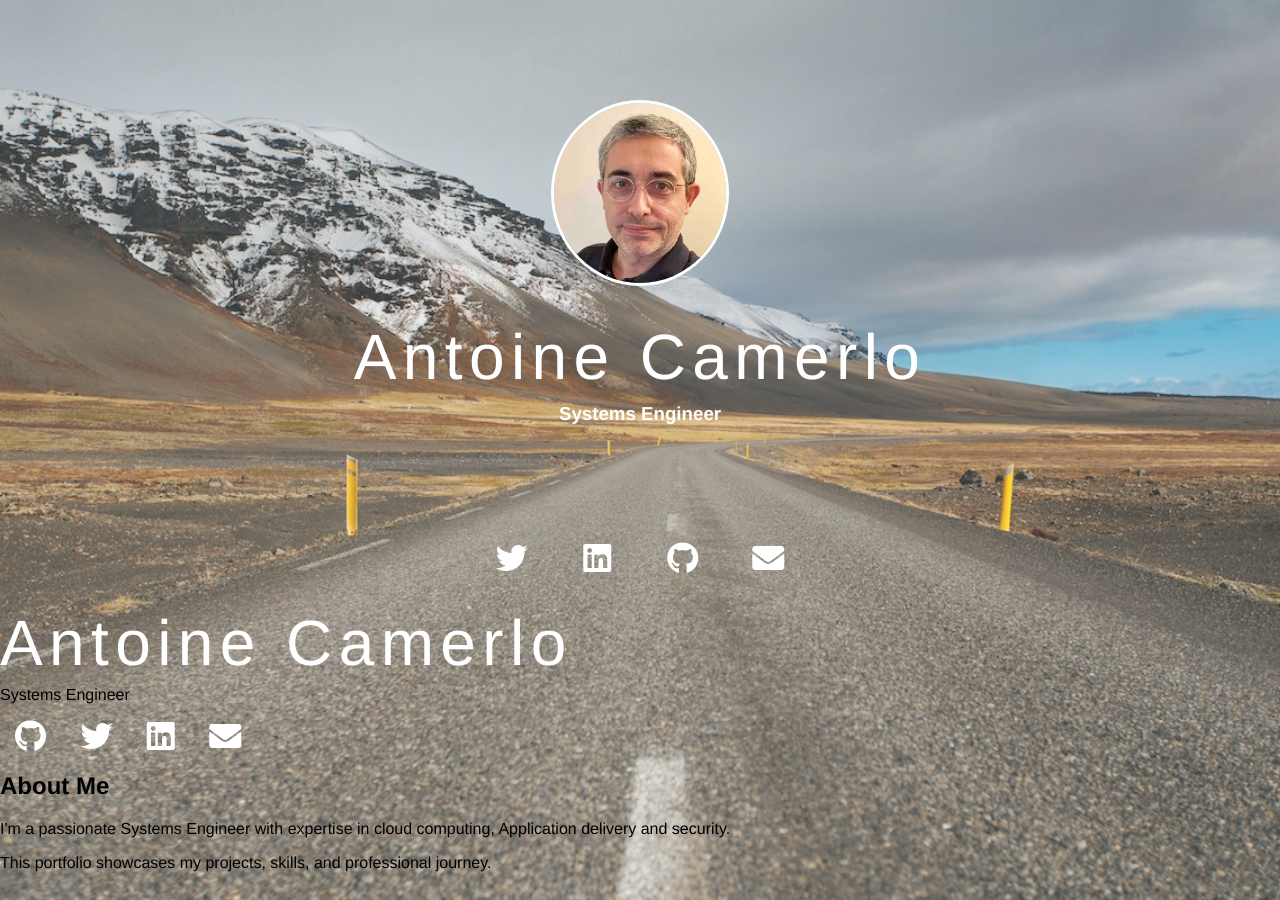
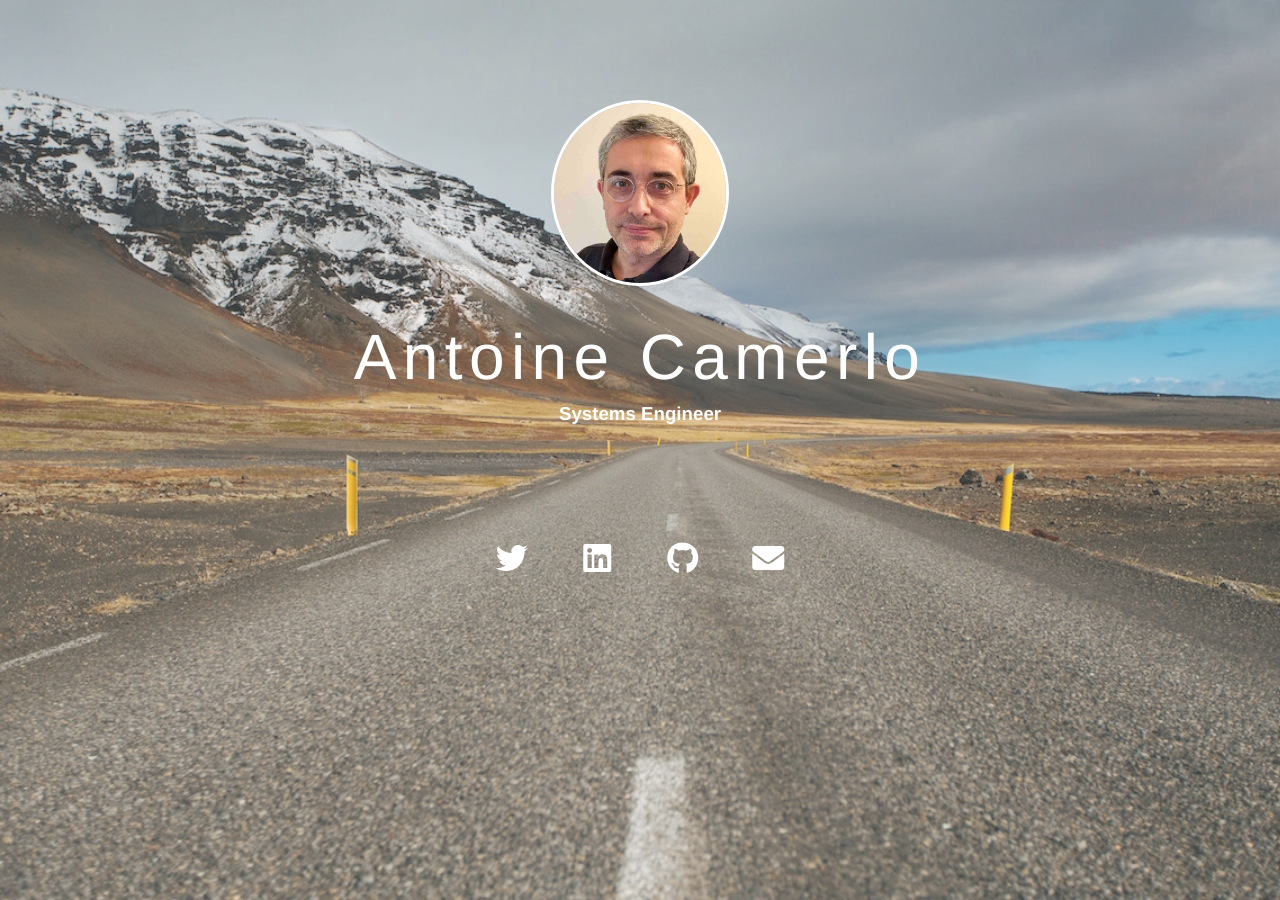
Before and after one commit to aca2328/aca2328.github.io, a Jekyll site: the page built from index.md, in a window 1280 px wide. Built offline with Jekyll 4.4.1, drawn with Linux system fonts in a browser that asks for light colours; nearby versions of some CDN libraries.

Commit message:
clean version

```diff
--- a/index.md
+++ b/index.md
@@ -1,48 +1,3 @@
 ---
 layout: default
-title: "Antoine Camerlo - Systems Engineer"
-description: "Antoine Camerlo, Systems Engineer specializing in application delivery and infrastructure solutions."
 ---
-
-<div id="main-content">
-  <main role="main" aria-label="Main content">
-    <section class="hero container text-center" aria-labelledby="hero-heading">
-      <h1 id="hero-heading">Antoine Camerlo</h1>
-      <p class="subtitle" role="doc-subtitle">Systems Engineer</p>
-
-      <div class="social-links" role="navigation" aria-label="Social media links">
-        {% if site.github-user %}
-          <a href="https://github.com/{{ site.github-user }}" aria-label="GitHub profile" class="social-link">
-            <span class="fab fa-github fa-2x"></span>
-          </a>
-        {% endif %}
-
-        {% if site.twitter %}
-          <a href="https://twitter.com/{{ site.twitter }}" aria-label="Twitter profile" class="social-link">
-            <span class="fab fa-twitter fa-2x"></span>
-          </a>
-        {% endif %}
-
-        {% if site.linkedin %}
-          <a href="https://linkedin.com/in/{{ site.linkedin }}" aria-label="LinkedIn profile" class="social-link">
-            <span class="fab fa-linkedin fa-2x"></span>
-          </a>
-        {% endif %}
-
-        {% if site.email %}
-          <a href="mailto:{{ site.email }}" aria-label="Email" class="social-link">
-            <span class="fas fa-envelope fa-2x"></span>
-          </a>
-        {% endif %}
-      </div>
-    </section>
-
-    <section class="about container mt-5" aria-labelledby="about-heading">
-      <h2 id="about-heading">About Me</h2>
-      <div class="about-content">
-        <p>I'm a passionate Systems Engineer with expertise in cloud computing, Application delivery and security.</p>
-        <p>This portfolio showcases my projects, skills, and professional journey.</p>
-      </div>
-    </section>
-  </main>
-</div>
```
Also changed, not shown: README.md, 1 other file.
